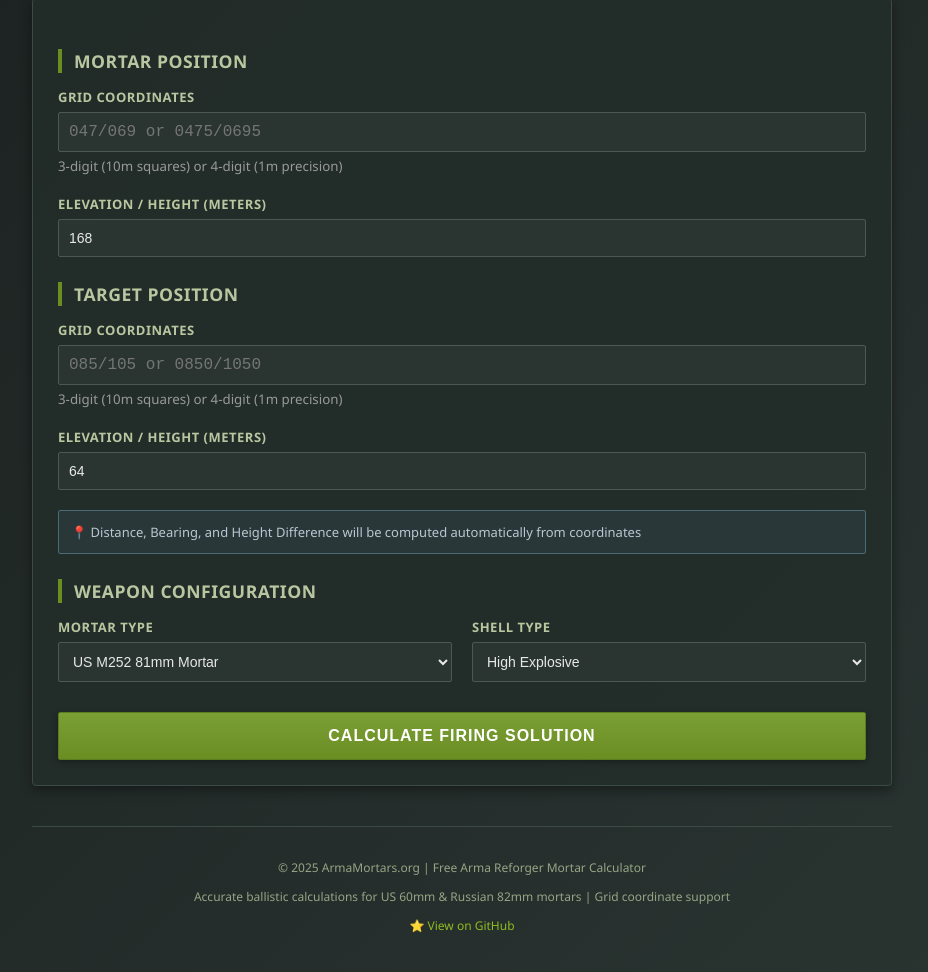
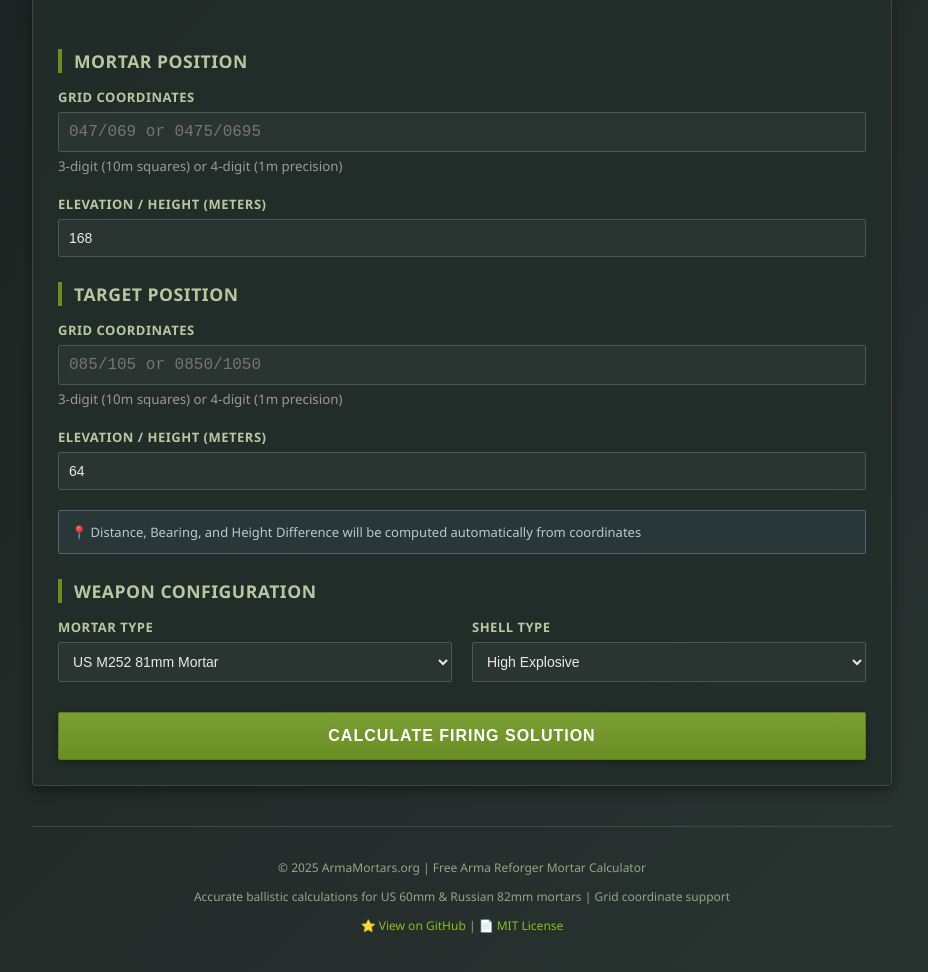
Before and after one commit to GeNeFRAG/ArmaReforger, a plain HTML site: page mortar_core/index.html in a window 1280 px wide. Shown: the part 314-1286 px from the top of the page, without its empty margins (178-1106 px from the left). Drawn offline with Linux system fonts and the light colour scheme.

Commit message:
Add MIT License link to footer

```diff
--- a/mortar_core/index.html
+++ b/mortar_core/index.html
@@ -408,7 +408,11 @@
     <footer style="text-align: center; padding: 20px; margin-top: 40px; color: #95a585; font-size: 12px; border-top: 1px solid #3a4a45;">
         <p>© 2025 ArmaMortars.org | Free Arma Reforger Mortar Calculator</p>
         <p>Accurate ballistic calculations for US 60mm & Russian 82mm mortars | Grid coordinate support</p>
-        <p><a href="https://github.com/GeNeFRAG/ArmaReforger" target="_blank" rel="noopener noreferrer" style="color: #8fbc1e; text-decoration: none;">⭐ View on GitHub</a></p>
+        <p>
+            <a href="https://github.com/GeNeFRAG/ArmaReforger" target="_blank" rel="noopener noreferrer" style="color: #8fbc1e; text-decoration: none;">⭐ View on GitHub</a>
+            |
+            <a href="https://github.com/GeNeFRAG/ArmaReforger/blob/main/LICENSE" target="_blank" rel="noopener noreferrer" style="color: #8fbc1e; text-decoration: none;">📄 MIT License</a>
+        </p>
     </footer>
 
     <script src="MortarCalculator.js"></script>
```
